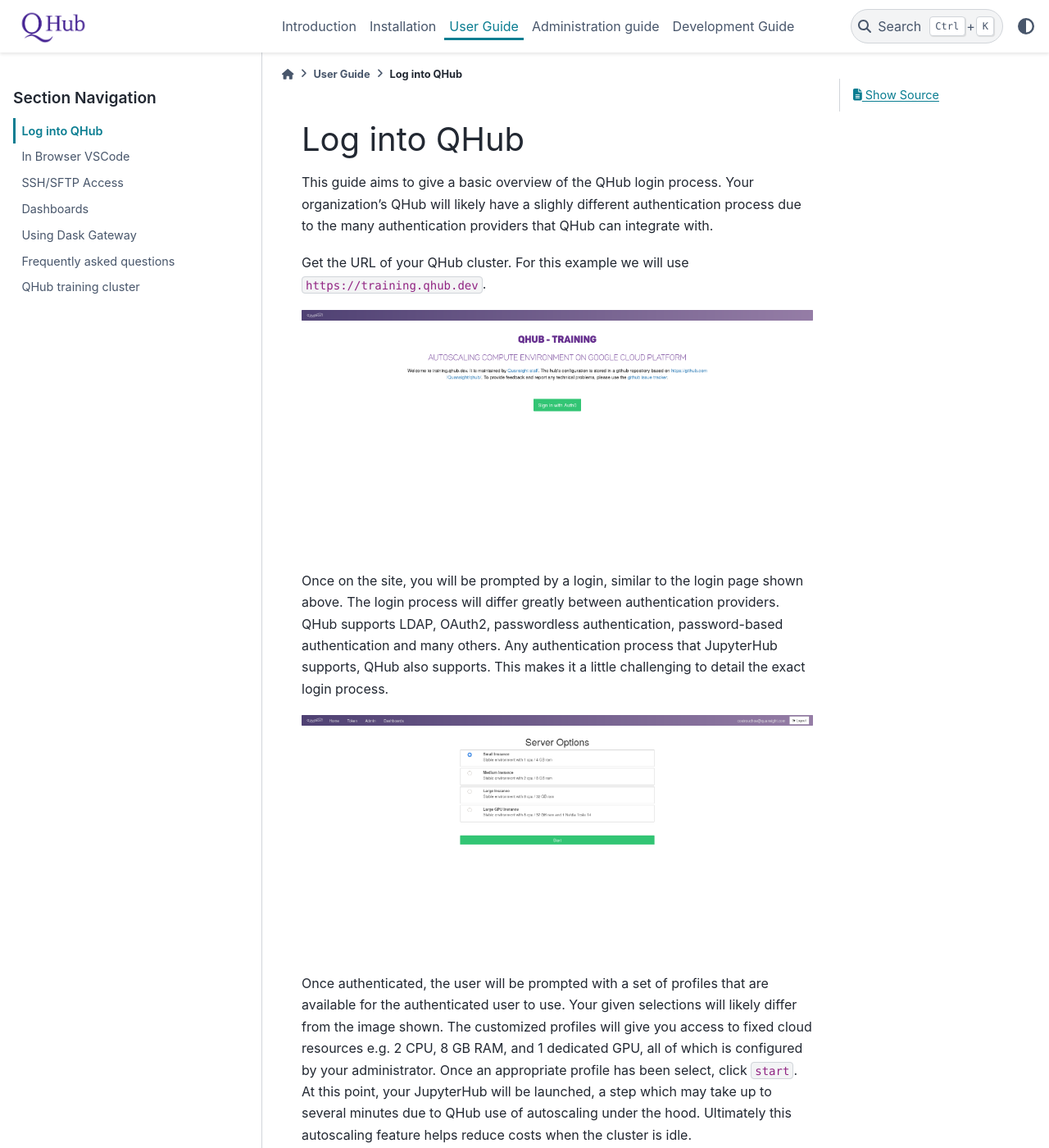
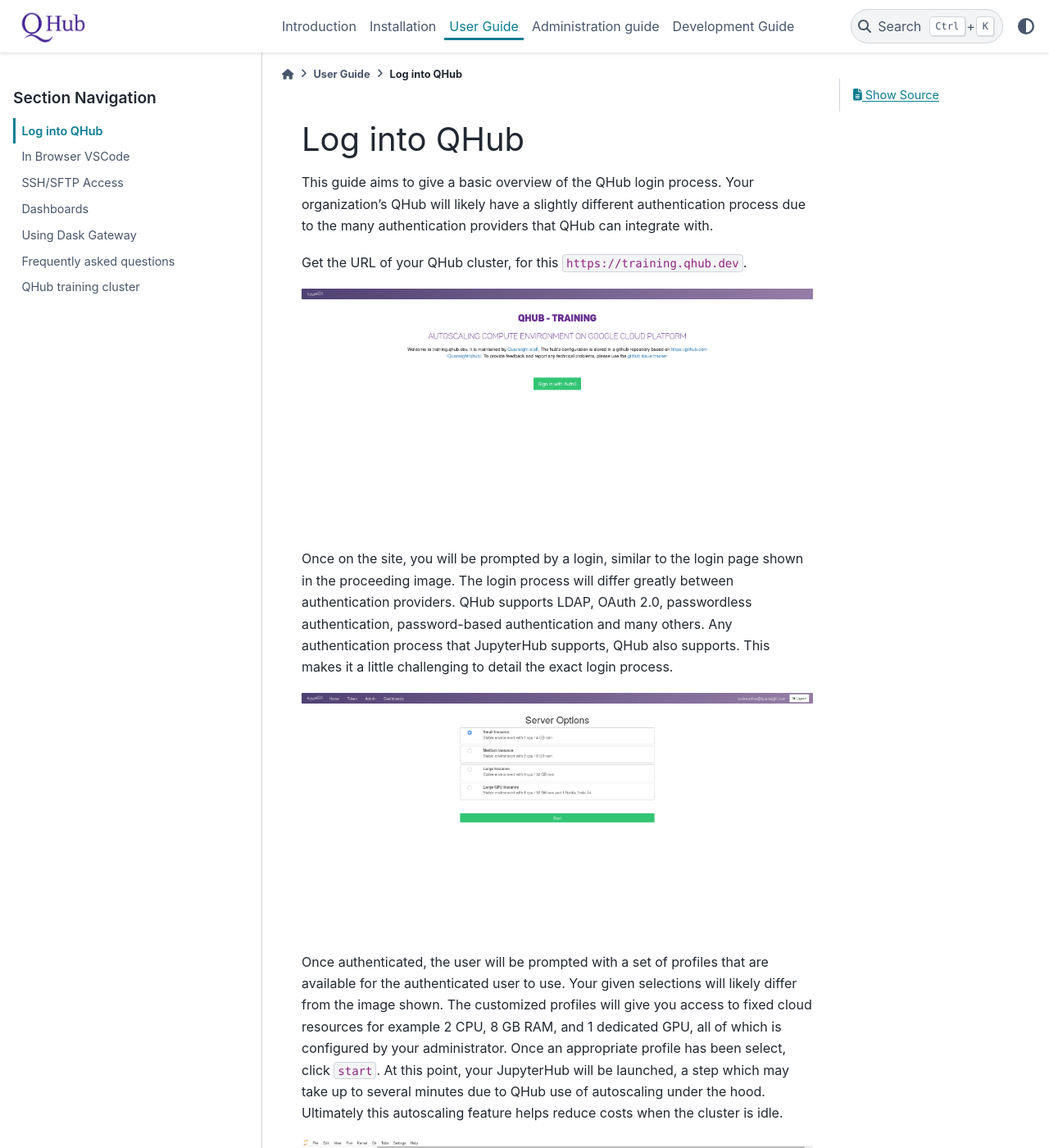
Before and after one commit to nebari-dev/nebari, a Sphinx documentation site: the page built from docs/source/user_guide/getting_started.md, in a window 1280 px wide and 1400 px high. Shown: the whole window at 82% size. Built offline with Sphinx 7.4.7 and the PyData theme 0.15.4, drawn with Linux system fonts in a browser that asks for light colours.

Commit message:
Fix vale errors

```diff
--- a/docs/source/user_guide/getting_started.md
+++ b/docs/source/user_guide/getting_started.md
@@ -1,15 +1,14 @@
 # Log into QHub
 
 This guide aims to give a basic overview of the QHub login process. Your
-organization's QHub will likely have a slighly different authentication
+organization's QHub will likely have a slightly different authentication
 process due to the many authentication providers that QHub can integrate with.
 
-Get the URL of your QHub cluster. For this example we will use
-`https://training.qhub.dev`.
+Get the URL of your QHub cluster, for this `https://training.qhub.dev`.
 
 ![QHub login screen](../images/qhub_login_screen.png)
 
-Once on the site, you will be prompted by a login, similar to the login page shown above. The login process will differ greatly between authentication providers. QHub supports LDAP, OAuth2, passwordless authentication, password-based authentication and many others. Any authentication process
+Once on the site, you will be prompted by a login, similar to the login page shown in the proceeding image. The login process will differ greatly between authentication providers. QHub supports LDAP, OAuth 2.0, passwordless authentication, password-based authentication and many others. Any authentication process
 that JupyterHub supports, QHub also supports. This makes it a little challenging to detail the exact login process.
 
 ![QHub select profile](../images/qhub_select_profile.png)
@@ -17,7 +16,7 @@
 Once authenticated, the user will be prompted with a set of profiles
 that are available for the authenticated user to use. Your given
 selections will likely differ from the image shown. The customized
-profiles will give you access to fixed cloud resources e.g. 2 CPU, 8 GB RAM,
+profiles will give you access to fixed cloud resources for example 2 CPU, 8 GB RAM,
 and 1 dedicated GPU, all of which is configured by your administrator.
 Once an appropriate profile has been select, click `start`. At this point, your JupyterHub will be launched, a step which may take up to several minutes due to QHub use of autoscaling under the hood. Ultimately this autoscaling feature helps reduce costs when the cluster is idle.
 
```
Also changed, not shown: docs/source/installation/configuration.md (+3 -3 lines), docs/source/installation/setup.md (+2 -2 lines), docs/source/installation/usage.md (+3 -3 lines).
